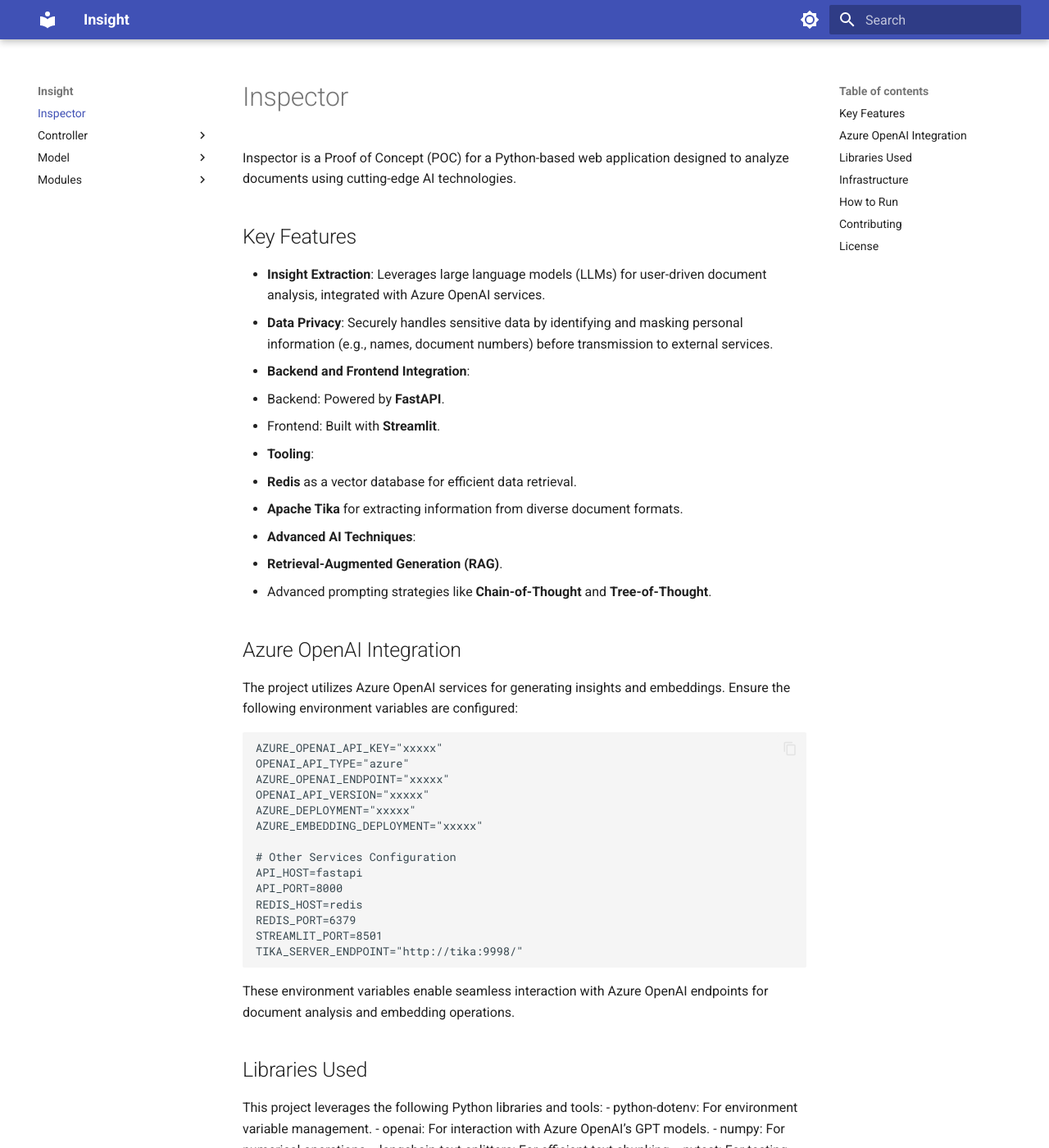
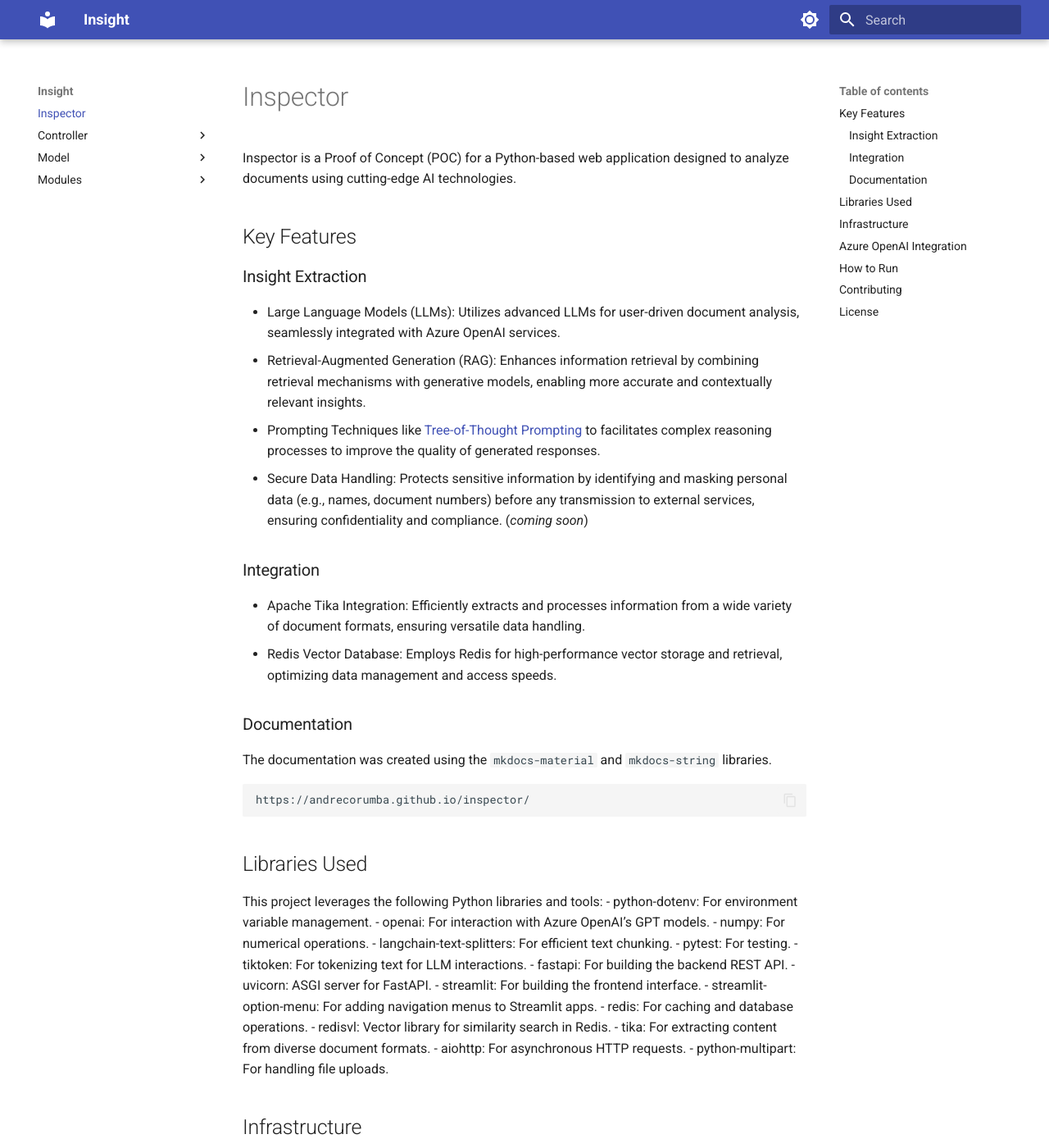
Before and after one commit to andrecorumba/inspector, an MkDocs documentation site: the page built from docs/index.md, in a window 1280 px wide and 1400 px high. Shown: the whole window at 82% size. Built offline with MkDocs 1.6.1 and Material for MkDocs 9.7.7, drawn with Linux system fonts in a browser that asks for light colours; some of the changed text lies outside the part shown.

Commit message:
Use OpenAI with Azure RAG

````diff
--- a/docs/index.md
+++ b/docs/index.md
@@ -4,40 +4,26 @@
 
 ## Key Features
 
-- **Insight Extraction**: Leverages large language models (LLMs) for user-driven document analysis, integrated with Azure OpenAI services.
-- **Data Privacy**: Securely handles sensitive data by identifying and masking personal information (e.g., names, document numbers) before transmission to external services.
-- **Backend and Frontend Integration**:
-  - Backend: Powered by **FastAPI**.
-  - Frontend: Built with **Streamlit**.
-- **Tooling**:
-  - **Redis** as a vector database for efficient data retrieval.
-  - **Apache Tika** for extracting information from diverse document formats.
-- **Advanced AI Techniques**:
-  - **Retrieval-Augmented Generation (RAG)**.
-  - Advanced prompting strategies like **Chain-of-Thought** and **Tree-of-Thought**.
+### Insight Extraction
 
-## Azure OpenAI Integration
+- Large Language Models (LLMs): Utilizes advanced LLMs for user-driven document analysis, seamlessly integrated with Azure OpenAI services.
+- Retrieval-Augmented Generation (RAG): Enhances information retrieval by combining retrieval mechanisms with generative models, enabling more accurate and contextually relevant insights.
+- Prompting Techniques like [Tree-of-Thought Prompting](https://arxiv.org/pdf/2305.10601) to facilitates complex reasoning processes to improve the quality of generated responses.
+- Secure Data Handling: Protects sensitive information by identifying and masking personal data (e.g., names, document numbers) before any transmission to external services, ensuring confidentiality and compliance. (*coming soon*)
 
-The project utilizes Azure OpenAI services for generating insights and embeddings. Ensure the following environment variables are configured:
+### Integration
 
-```env
-AZURE_OPENAI_API_KEY="xxxxx"
-OPENAI_API_TYPE="azure"
-AZURE_OPENAI_ENDPOINT="xxxxx"
-OPENAI_API_VERSION="xxxxx"
-AZURE_DEPLOYMENT="xxxxx"
-AZURE_EMBEDDING_DEPLOYMENT="xxxxx"
+- Apache Tika Integration: Efficiently extracts and processes information from a wide variety of document formats, ensuring versatile data handling.
+- Redis Vector Database: Employs Redis for high-performance vector storage and retrieval, optimizing data management and access speeds.
 
-# Other Services Configuration
-API_HOST=fastapi
-API_PORT=8000
-REDIS_HOST=redis
-REDIS_PORT=6379
-STREAMLIT_PORT=8501
-TIKA_SERVER_ENDPOINT="http://tika:9998/"
+
+### Documentation
+
+The documentation was created using the `mkdocs-material` and `mkdocs-string` libraries.
+
 ```
-
-These environment variables enable seamless interaction with Azure OpenAI endpoints for document analysis and embedding operations.
+https://andrecorumba.github.io/inspector/
+```
 
 ## Libraries Used
 
@@ -72,6 +58,35 @@
 5. Tika: Port: 8995
     - Extracts information from documents.
 
+## Azure OpenAI Integration
+
+The project utilizes Azure OpenAI services for generating insights and embeddings. Ensure the following environment variables `.env` file are configured:
+
+```env
+# If you use Azure services
+AZURE_OPENAI_API_KEY = "your_api_key_here"
+OPENAI_API_TYPE = "azure"
+AZURE_OPENAI_ENDPOINT = "https://your_azure_endpointservices.com/"
+OPENAI_API_VERSION = "api_version"
+AZURE_DEPLOYMENT = "your_azure_azure_chat_deployment_name"
+AZURE_EMBEDDING_DEPLOYMENT = "your_azure_embedding_deployment_name"
+
+# If you use Openai Services
+OPENAI_API_KEY="your_api_key_here"
+MODEL_NAME = "gpt-4o-mini" # e.g
+
+# Services
+API_HOST=fastapi
+API_PORT=8000
+REDIS_HOST=redis
+REDIS_PORT=6379
+REDIS_DB=0
+STREAMLIT_PORT=8501
+TIKA_SERVER_ENDPOINT='http://tika:9998/'
+```
+
+These environment variables enable seamless interaction with Azure OpenAI endpoints for document analysis and embedding operations.
+
 ## How to Run
 
 1. Clone the repository and navigate to the project directory:
````
Also changed, not shown: README.md (+44 -29 lines), docs/controller/ct_rag.md (added, +1 -0 lines), docs/controller/ct_upload.md (added, +1 -0 lines), 14 other files.
